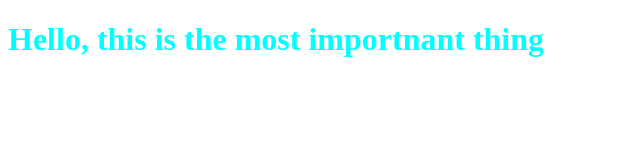
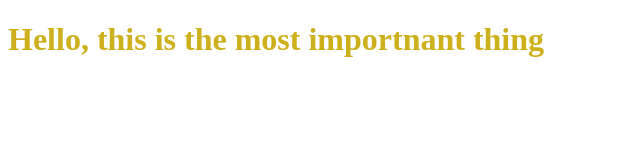
Before and after one commit to KareemAfifi/GitTest, a plain HTML site: page index.html in a window 1280 px wide. Shown: the whole page, without its empty margins (0-640 px from the left). Drawn offline with Linux system fonts and the light colour scheme.

Commit message:
Color change ib the new branch

```diff
--- a/style.css
+++ b/style.css
@@ -1,3 +1,3 @@
 h1{
-    color:aqua
+    color:rgb(205, 176, 27)
 }
```
